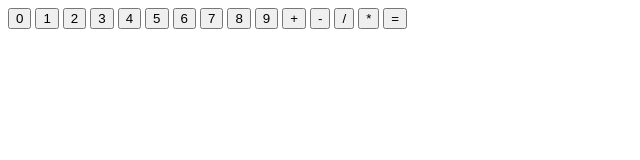
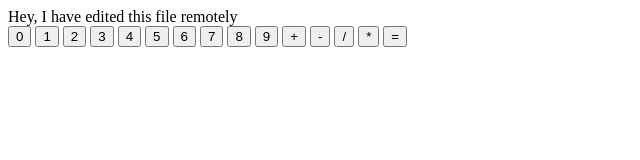
Before and after one commit to atomty1/learngit, a plain HTML site: page index.html in a window 1280 px wide. Shown: the whole page, without its empty margins (0-640 px from the left). Drawn offline with Linux system fonts and the light colour scheme.

Commit message:
edited remotely

```diff
--- a/index.html
+++ b/index.html
@@ -5,6 +5,7 @@
 	<title></title>
 </head>
 <body>
+	Hey, I have edited this file remotely
 	<div id="res"></div>
 	<button onclick="displayVal(0)">0</button>
 	<button onclick="displayVal(1)">1</button>
```
